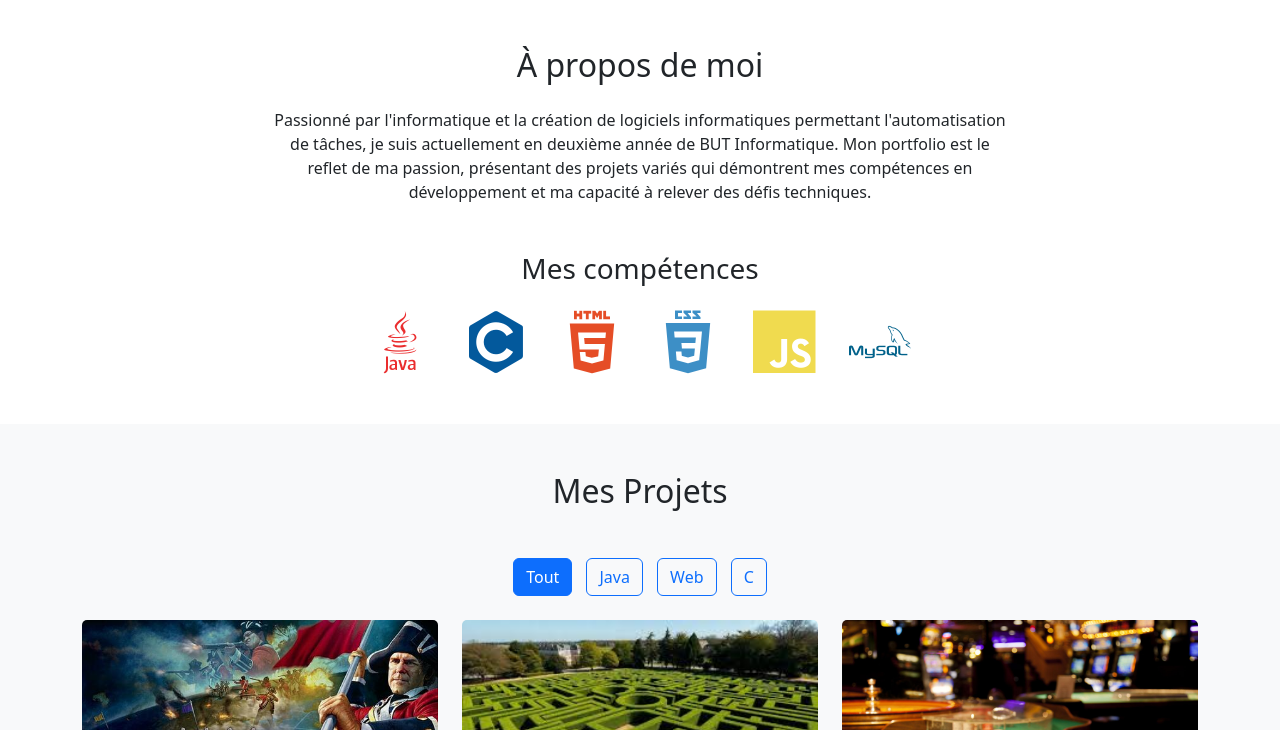
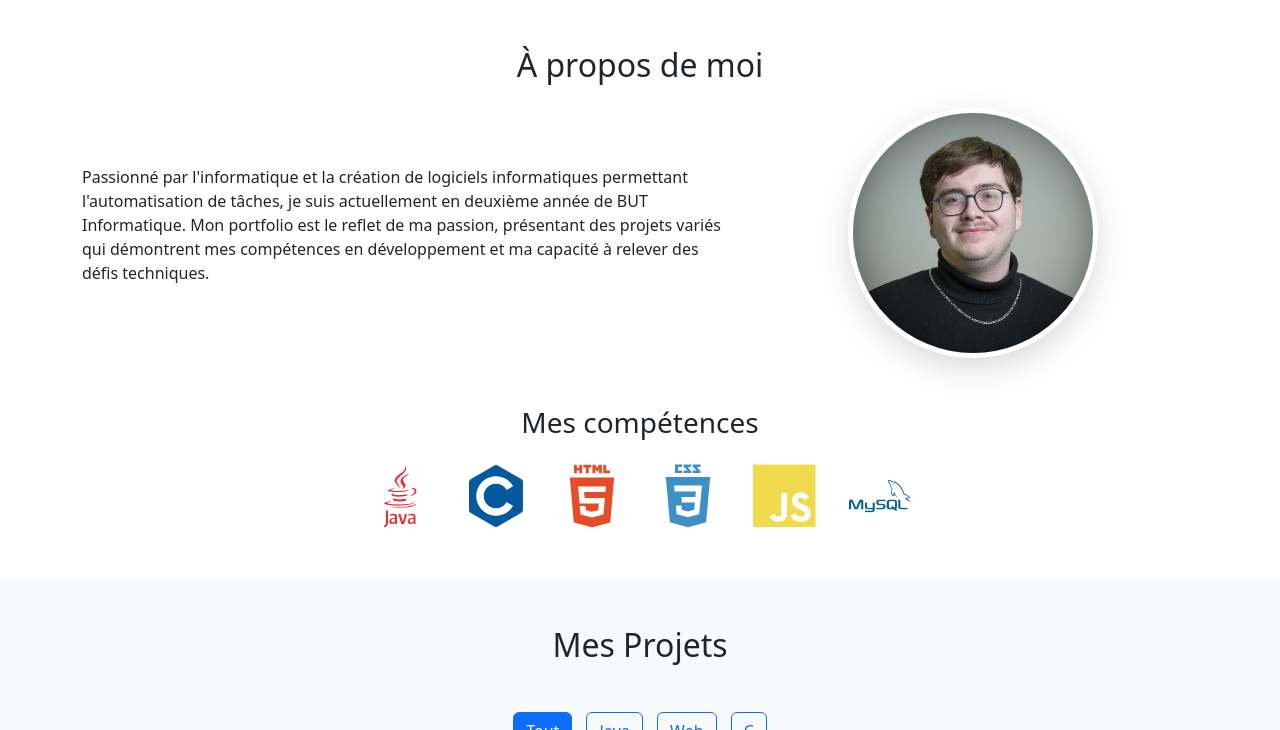
Before and after one commit to Kinakosao/portfolio-benjamin-H, a plain HTML site: page index.html in a window 1280 px wide. Shown: the part 698-1428 px from the top of the page. Drawn offline with nearby package versions, Linux system fonts and the light colour scheme.

Commit message:
ajout photo

```diff
--- a/index.html
+++ b/index.html
@@ -82,10 +82,17 @@
         <section id="about" class="py-5">
             <div class="container">
                 <h2 class="text-center mb-4 fade-in-up">À propos de moi</h2>
-                <div class="row">
-                    <div class="col-md-8 mx-auto text-center">
+                <div class="row align-items-center">
+                    <div class="col-lg-7">
                         <p class="fade-in-up">Passionné par l'informatique et la création de logiciels informatiques permettant l'automatisation de tâches, je suis actuellement en deuxième année de BUT Informatique. Mon portfolio est le reflet de ma passion, présentant des projets variés qui démontrent mes compétences en développement et ma capacité à relever des défis techniques.</p>
-                        <h3 class="mt-5 fade-in-up">Mes compétences</h3>
+                    </div>
+                    <div class="col-lg-5 text-center">
+                        <div class="profile-picture-container fade-in-up">
+                            <img src="profile.jpg" alt="Photo de Benjamin Hanquart" class="img-fluid">
+                            </div>
+                    </div>
+                </div>
+                 <h3 class="mt-5 text-center fade-in-up">Mes compétences</h3>
                         <div class="skills mt-4 d-flex justify-content-center flex-wrap stagger-children">
                             <div class="skill-item mx-3 fade-in-up">
                                 <i class="devicon-java-plain-wordmark colored"></i>
--- a/style.css
+++ b/style.css
@@ -463,3 +463,24 @@ body.dark-mode #project-filters .btn {
     opacity: 0;
     display: none;
 }
+.profile-picture-container {
+    width: 250px; /* ou la taille que vous préférez */
+    height: 250px;
+    border-radius: 50%;
+    overflow: hidden;
+    margin: 0 auto; /* Pour le centrer si la colonne est plus large */
+    box-shadow: 0 10px 30px rgba(0,0,0,0.15);
+    border: 5px solid #fff;
+    background-color: #eee; /* Couleur de fond si l'image n'est pas là */
+}
+
+.profile-picture-container img {
+    width: 100%;
+    height: 100%;
+    object-fit: cover;
+}
+
+body.dark-mode .profile-picture-container {
+    border-color: #2a2a2a;
+    background-color: #333;
+}
```
Also changed, not shown: profile.jpg (added).
